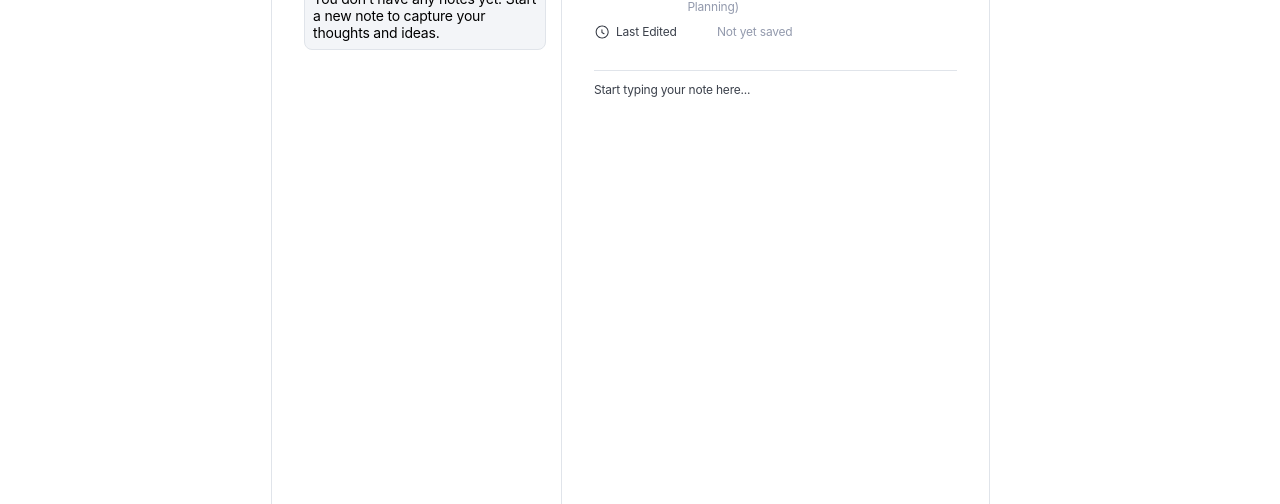
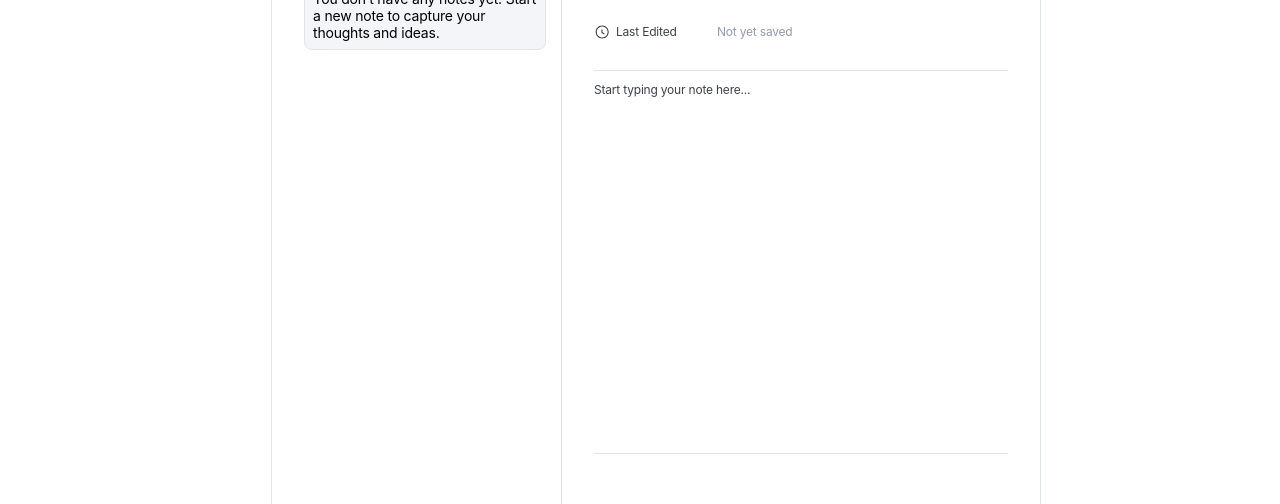
Before and after one commit to HamDean/note-taking-web-app, a React (Vite) app in the folder frontend/: page /create-note in a window 1280 px wide. Shown: the part 176-680 px from the top of the page. Built offline with nearby package versions, Linux system fonts and the light colour scheme; a web font is replaced by a local one.

Commit message:
Refactor: adjust the desktop homepage layout

```diff
--- a/frontend/src/pages/CreateNewNotePage.tsx
+++ b/frontend/src/pages/CreateNewNotePage.tsx
@@ -63,8 +63,9 @@ const CreateNewNotePage = () => {
             contentEditable
             suppressContentEditableWarning
             onInput={(e) => setContent(e.currentTarget.innerHTML)}
-            className="note-editor outline-none text-neutral-700 text-preset-6 md:text-preset-5
-                border-t border-t-neutral-200 mt-3 py-3
+            className="note-editor lg:overflow-y-scroll outline-none text-neutral-700 text-preset-6 md:text-preset-5
+                border-t border-t-neutral-200 my-3 py-3 lg:border-b md:border-b-neutral-200 lg:h-96
+                w-full
             "
             data-placeholder="Start typing your note here..."
           />
--- a/frontend/src/pages/HomePage.tsx
+++ b/frontend/src/pages/HomePage.tsx
@@ -36,11 +36,11 @@ const HomePage = () => {
             </div>
           </div>
 
-          <div className="lg:w-full lg:border-r h-[calc(100vh-82px)] lg:border-neutral-200">
+          <div className="lg:min-w-110 lg:border-r h-[calc(100vh-82px)] lg:border-neutral-200">
             <Outlet />
           </div>
 
-          <div className="lg:w-72.5"></div>
+          <div className="lg:w-full"></div>
         </div>
       </section>
     </>
```
